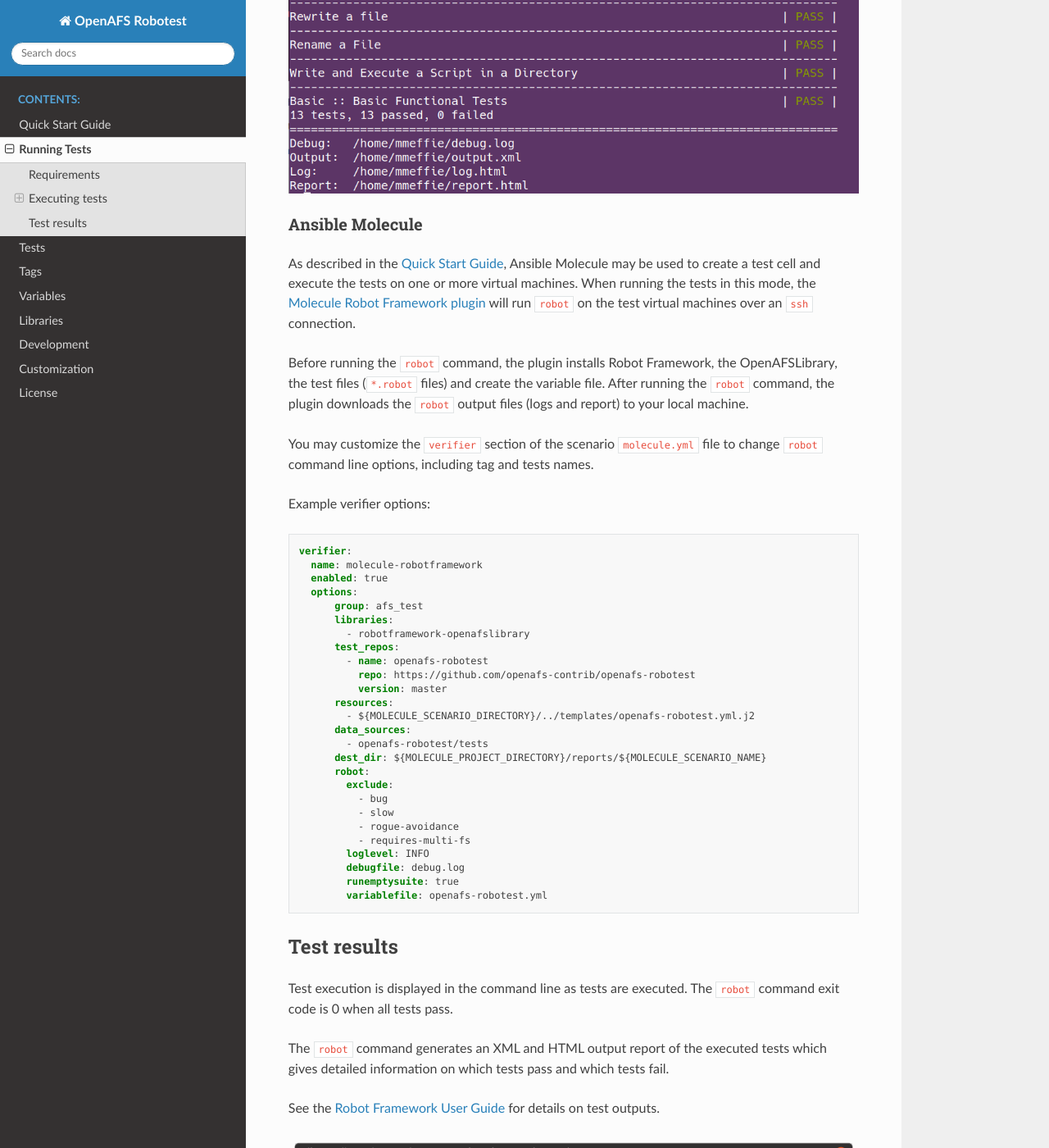
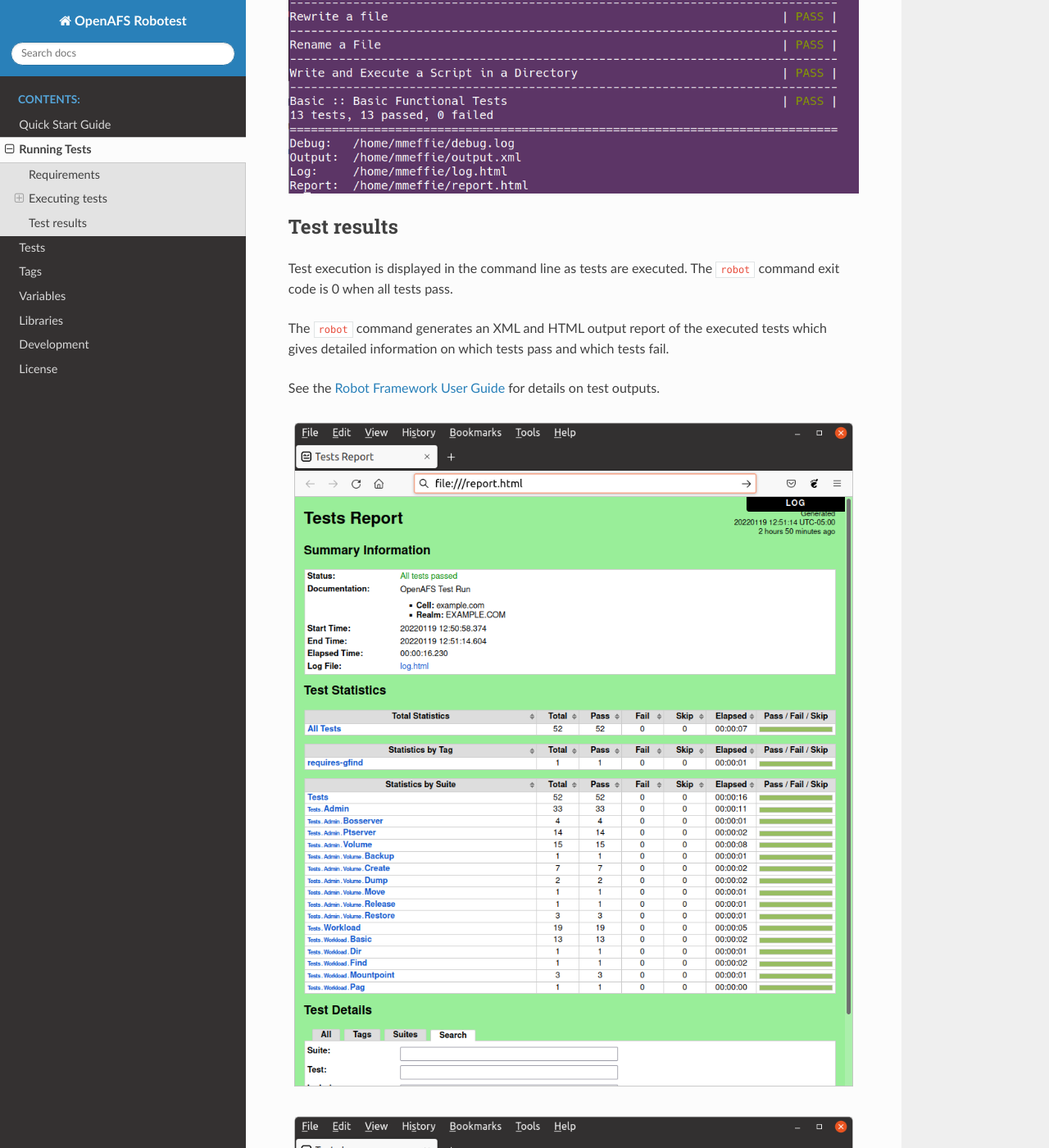
Before and after one commit to openafs-contrib/openafs-robotest, a Sphinx documentation site: the page built from docs/source/running.rst, in a window 1280 px wide and 1400 px high, scrolled down 1594 px. Shown: the whole window at 82% size. Built offline with Sphinx 7.4.7 and the Read the Docs theme 3.1.0, drawn with Linux system fonts in a browser that asks for light colours.

Commit message:
docs: Cleanup molecule references
Clean obsolete references to ansible molecule in the docs.

```diff
--- a/docs/source/index.rst
+++ b/docs/source/index.rst
@@ -5,9 +5,8 @@ OpenAFS Robotest is a set of `Robot Framework`_ test cases for the OpenAFS_
 distributed filesystem.  The test cases cover basic usage on a single client
 and general OpenAFS administration.
 
-A set of Ansible Molecule scenarios are provided to easily deploy a Kerberos
-test realm and OpenAFS test cell on virtual machines, install Robot Framework,
-and execute the tests.
+An Ansible playbook is provided to deploy a basic Kerberos realm and OpenAFS
+cell for testing on a single machine.
 
 .. toctree::
    :maxdepth: 1
--- a/docs/source/running.rst
+++ b/docs/source/running.rst
@@ -55,53 +55,6 @@ Example:
 .. image:: images/robot.png
    :alt: Example command line output
 
-Ansible Molecule
-~~~~~~~~~~~~~~~~
-
-As described in the :ref:`Quick Start Guide`, Ansible Molecule may be used to create a
-test cell and execute the tests on one or more virtual machines.  When running
-the tests in this mode, the `Molecule Robot Framework plugin`_ will run ``robot``
-on the test virtual machines over an ``ssh`` connection.
-
-Before running the ``robot`` command, the plugin installs Robot Framework, the
-OpenAFSLibrary, the test files (``*.robot`` files) and create the variable
-file. After running the ``robot`` command, the plugin downloads the ``robot``
-output files (logs and report) to your local machine.
-
-You may customize the ``verifier`` section of the scenario ``molecule.yml``
-file to change ``robot`` command line options, including tag and tests names.
-
-Example verifier options:
-
-.. code-block:: yaml
-
-  verifier:
-    name: molecule-robotframework
-    enabled: true
-    options:
-        group: afs_test
-        libraries:
-          - robotframework-openafslibrary
-        test_repos:
-          - name: openafs-robotest
-            repo: https://github.com/openafs-contrib/openafs-robotest
-            version: master
-        resources:
-          - ${MOLECULE_SCENARIO_DIRECTORY}/../templates/openafs-robotest.yml.j2
-        data_sources:
-          - openafs-robotest/tests
-        dest_dir: ${MOLECULE_PROJECT_DIRECTORY}/reports/${MOLECULE_SCENARIO_NAME}
-        robot:
-          exclude:
-            - bug
-            - slow
-            - rogue-avoidance
-            - requires-multi-fs
-          loglevel: INFO
-          debugfile: debug.log
-          runemptysuite: true
-          variablefile: openafs-robotest.yml
-
 Test results
 ------------
 
@@ -122,4 +75,3 @@ See the `Robot Framework User Guide`_ for details on test outputs.
 
 
 .. _`Robot Framework User Guide`: https://robotframework.org/robotframework/latest/RobotFrameworkUserGuide.html
-.. _`Molecule Robot Framework plugin`: https://pypi.org/project/molecule-robotframework/
--- a/docs/source/vars.rst
+++ b/docs/source/vars.rst
@@ -9,9 +9,7 @@ Framework are included as well as variables referenced by the test cases.
 
 It is recommended to create a Robot Framework variable file for your test cell.
 The variables in the file may be taken with the ``robot --variablefile`` command
-line option. (Note: When running the tests with Ansible Molecule, a variable
-file is created on the test instance by Ansible. See the
-``openafs-robotest.yml.j2`` template file.)
+line option.
 
 See the `Robot Framework User Guide`_ for more information about variables and
 variable files.
```
Also changed, not shown: other parts of docs/source/index.rst (+0 -1 lines), docs/source/custom.rst (deleted, +0 -64 lines).
